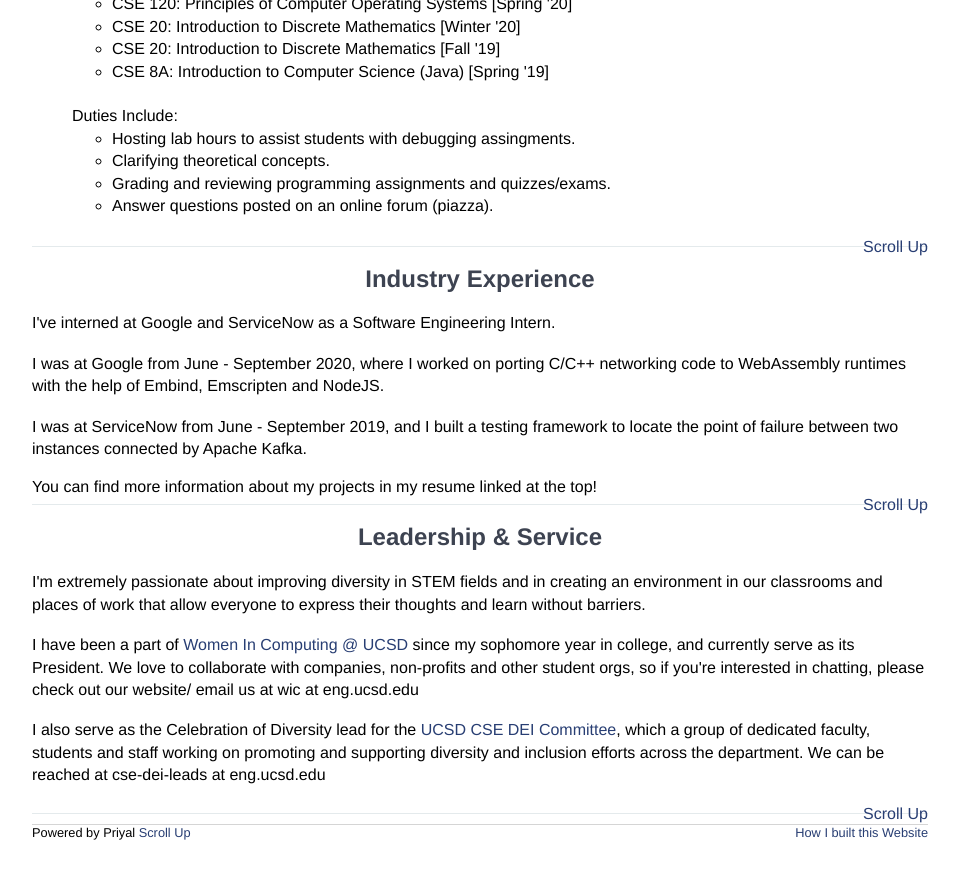
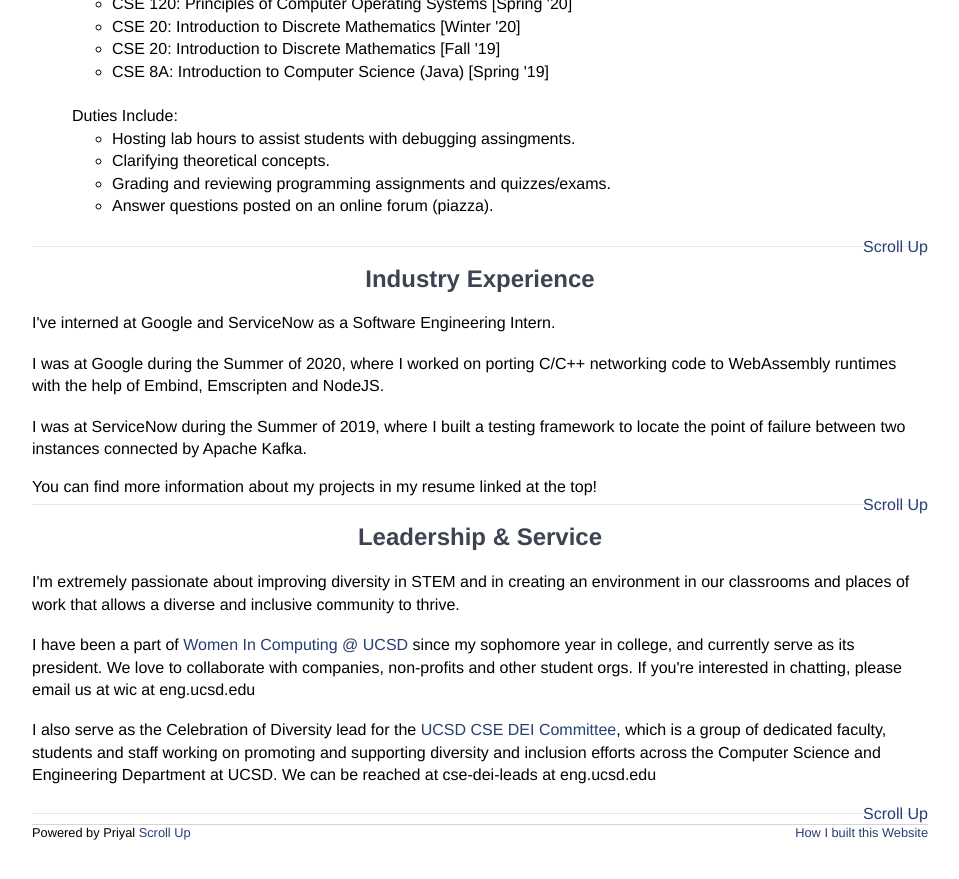
Before and after one commit to p-suneja/p-suneja.github.io, a Jekyll site: the page built from index.html, in a window 1280 px wide and 900 px high, scrolled down 1137 px. Shown: the top 879 px of the window, without its empty margins (160-1119 px from the left). Built offline with Jekyll 4.4.1, drawn with Linux system fonts in a browser that asks for light colours; nearby versions of some CDN libraries.

Commit message:
fixing some stuffs

```diff
--- a/index.html
+++ b/index.html
@@ -89,8 +89,8 @@
 
     <br>
 
+    <a style="float:right" href="#" class="scrollup">Scroll Up</a>
     </section>
-    <a style="float:right" href="#" class="scrollup">Scroll Up</a>
 </div>
 
 <div class="col-md-12 example-title">
@@ -151,12 +151,12 @@
     <p>I've interned at Google and ServiceNow as a Software Engineering Intern. </p>
     <br>
 
-    <p>I was at Google from June - September 2020, where I worked on porting
+    <p>I was at Google during the Summer of 2020, where I worked on porting
     C/C++ networking code to WebAssembly runtimes with the help of Embind,
     Emscripten and NodeJS.</p>
     <br>
 
-    <p>I was at ServiceNow from June - September 2019, and I built a testing
+    <p>I was at ServiceNow during the Summer of 2019, where I built a testing
     framework to locate the point of failure between two instances connected by
     Apache Kafka.</p>
     <br>
@@ -170,24 +170,24 @@
 <div class="col-md-12 example-title">
     <a id="LEADERSHIP"><h2>Leadership & Service</h2></a>
     <section style="text-align:left">
-    <p>I'm extremely passionate about improving diversity in STEM fields and
-    in creating an environment in our classrooms and places of work that allow
-    everyone to express their thoughts and learn without barriers. </p>
+    <p>I'm extremely passionate about improving diversity in STEM and
+    in creating an environment in our classrooms and places of work that allows
+    a diverse and inclusive community to thrive.</p>
     <br>
     <p>I have been a part of <a href="http://wic.ucsd.edu/"
     target="_blank"> Women In Computing @ UCSD</a> since my sophomore year
-    in college, and currently serve as its President. We love to collaborate
-    with companies, non-profits and other student orgs, so if you're interested
-    in chatting, please check out our website/ email us at wic at eng.ucsd.edu
+    in college, and currently serve as its president. We love to collaborate
+    with companies, non-profits and other student orgs. If you're interested
+    in chatting, please email us at wic at eng.ucsd.edu
     </p>
     <br>
 
     <p> I also serve as the Celebration of Diversity lead for the <a
     href="https://cse.ucsd.edu/diversity/cse-dei-committee" target="_blank">
-    UCSD CSE DEI Committee</a>, which a group of dedicated faculty, students
+    UCSD CSE DEI Committee</a>, which is a group of dedicated faculty, students
     and staff working on promoting and supporting diversity and inclusion
-    efforts across the department. We can be reached at cse-dei-leads at
-    eng.ucsd.edu </p>
+    efforts across the Computer Science and Engineering Department at UCSD.
+    We can be reached at cse-dei-leads at eng.ucsd.edu </p>
     <br>
 
     </section>
```
